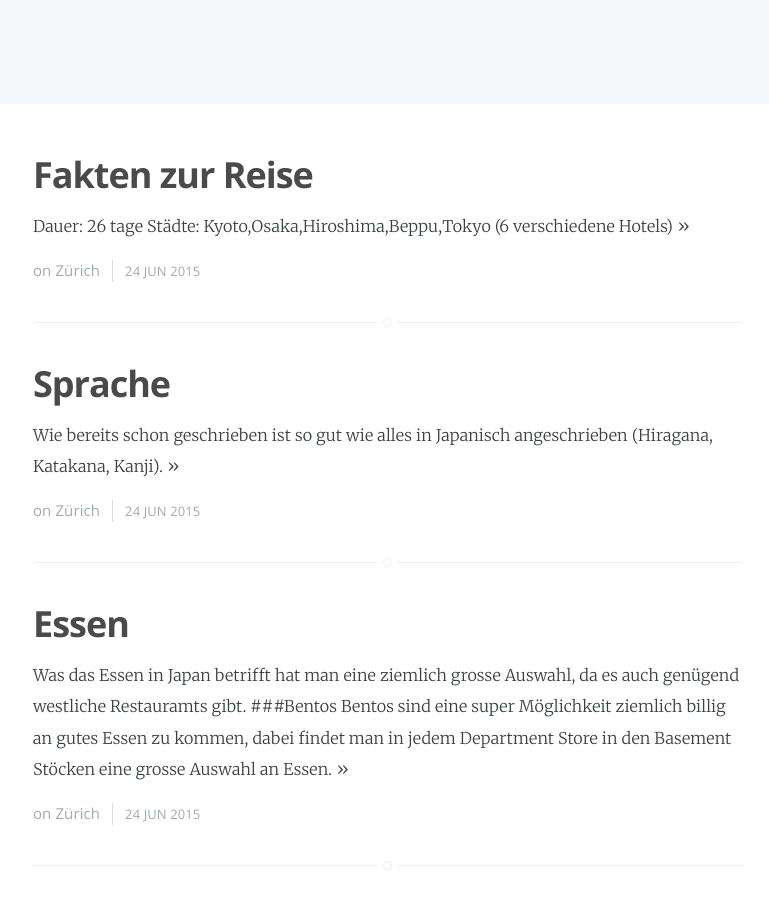
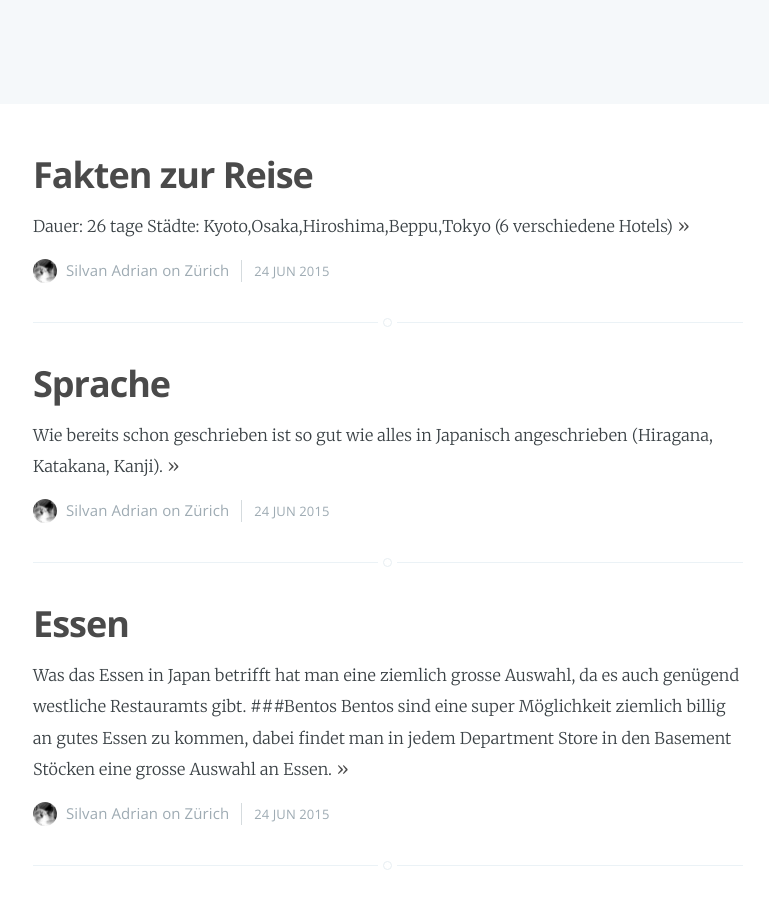
Before and after one commit to silvanadrian/japan2015, a Jekyll site: the page built from index.html, in a window 1280 px wide and 900 px high, scrolled down 256 px. Shown: the whole window, without its empty margins (252-1021 px from the left). Built offline with Jekyll 4.4.1, drawn with Linux system fonts in a browser that asks for light colours; Markdown is read by kramdown in place of the engine named in the settings; the list of posts is cut into pages by our own code; some of the changed text lies outside the part shown.

Commit message:
rm author bio

```diff
--- a/_config.yml
+++ b/_config.yml
@@ -11,3 +11,4 @@ domain_name: 'http://silvanadrian.ch/japan2015/'
 
 # Details for the RSS feed generator
 url:            'http://silvanadrian.ch/japan2015'
+author: 'Silvan Adrian'
--- a/_layouts/post.html
+++ b/_layouts/post.html
@@ -71,9 +71,9 @@ post_class: post-template
                     <!-- Author Name -->
                     <h4> {{ site.author }} </h4>
                     <!-- Author Bio -->
-                    <p>
+                    <!-- <p>
                         Here goes the author description. You might want to place some links too in here
-                    </p>
+                    </p> -->
                 </section>
             {% endif %}
 
```
